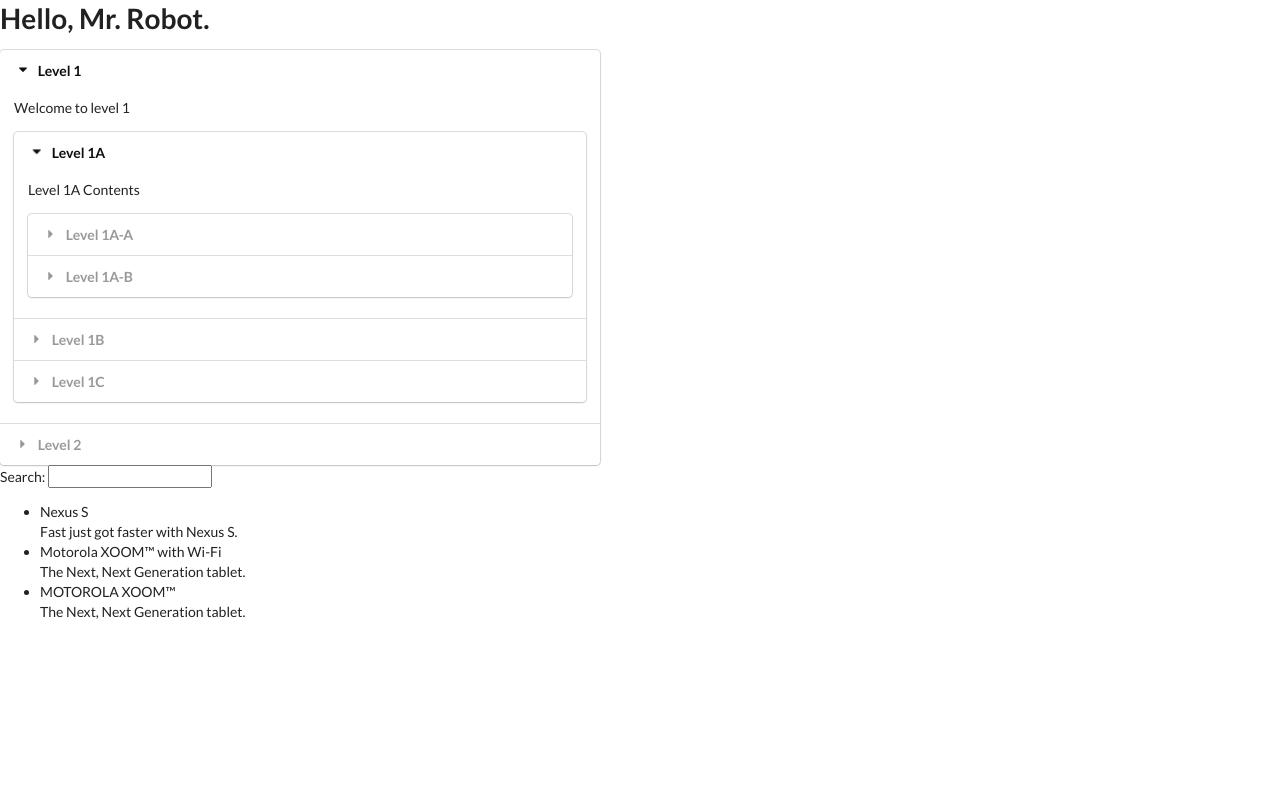
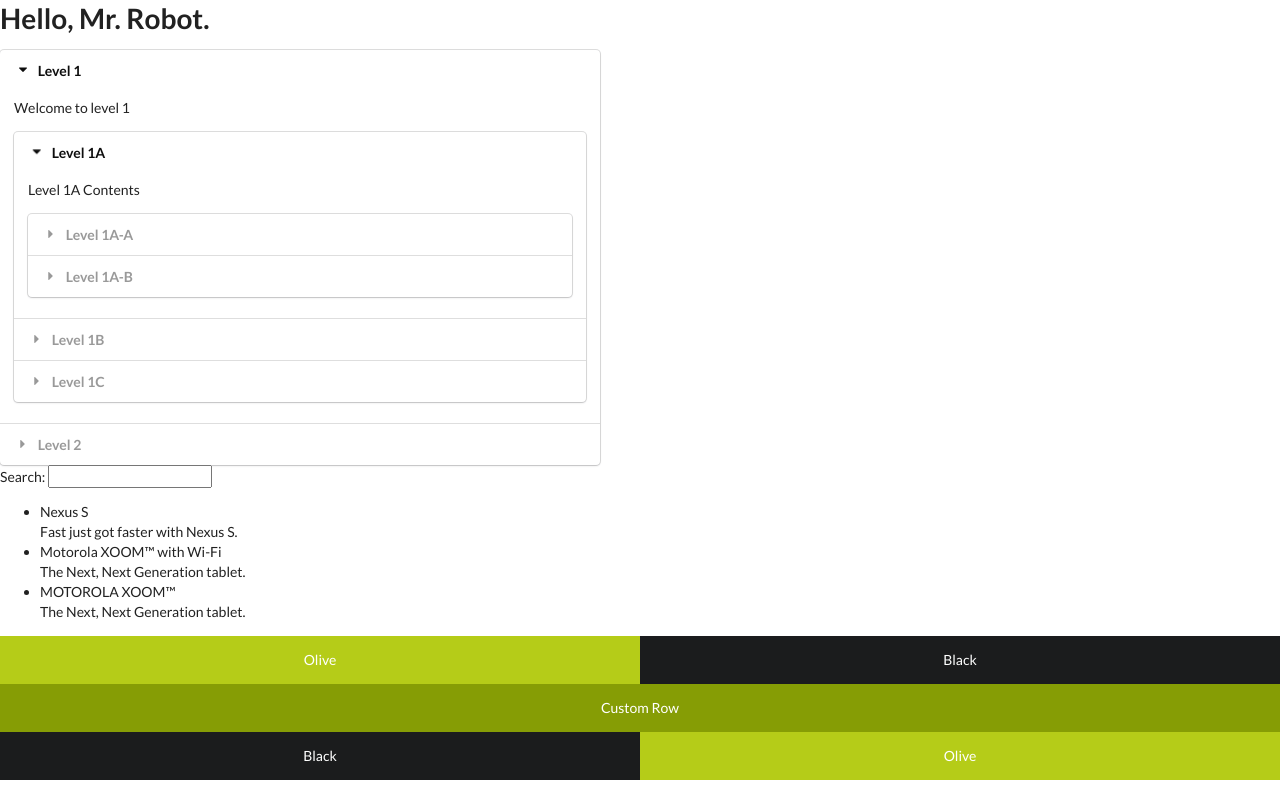
Before and after one commit to flaav/flaav.github.io, a plain HTML site: page zoo/index.html in a window 1280 px wide. Drawn offline with nearby package versions, Linux system fonts and the light colour scheme; a script that the page names is missing.

Commit message:
Update index.html

```diff
--- a/zoo/index.html
+++ b/zoo/index.html
@@ -139,5 +139,27 @@
     </div>
   </div>
 
+  <div class="ui equal width center aligned padded grid">
+  <div class="row">
+    <div class="olive column">
+      Olive
+    </div>
+    <div class="black column">
+      Black
+    </div>
+  </div>
+  <div class="row" style="background-color: #869D05;color: #FFFFFF;">
+    <div class="column">Custom Row</div>
+  </div>
+  <div class="row">
+    <div class="black column">
+      Black
+    </div>
+    <div class="olive column">
+      Olive
+    </div>
+  </div>
+</div>
+
 </body>
 </html>
```
